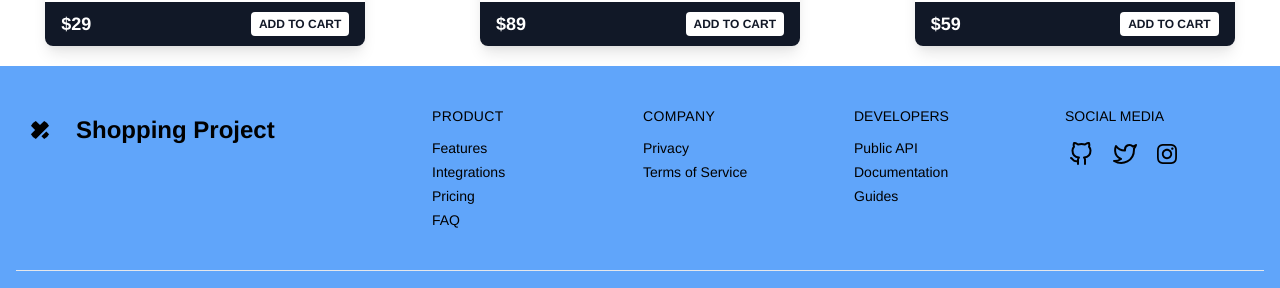
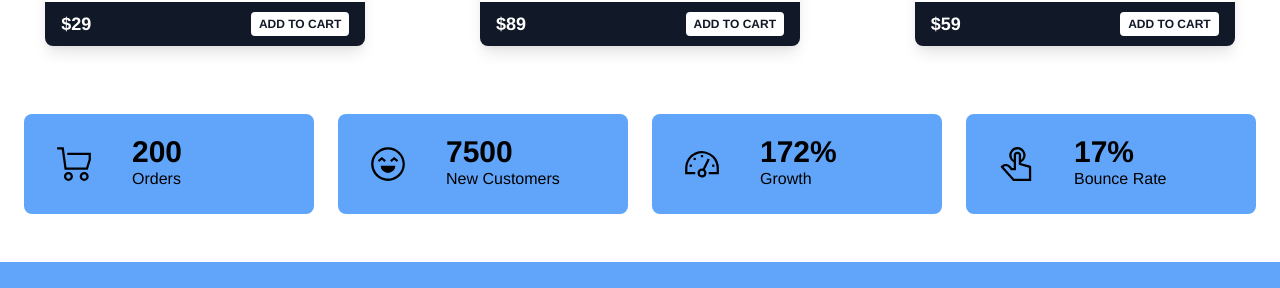
Before and after one commit to SepantaJoshani/Simple_Store_Redux, a React (Create React App) app: page /products in a window 1280 px wide. Shown: the part 772-1060 px from the top of the page. Built offline with nearby package versions, Linux system fonts and the light colour scheme; what tailwindcss-debug-screens would draw is missing.

Commit message:
adding contact page

```diff
--- a/src/App.js
+++ b/src/App.js
@@ -6,6 +6,7 @@ import Products from "./pages/Products";
 import NotFounded from './pages/NotFounded'
 import Layout from "./components/Layout/Layout";
 import ScrollToTop from "./components/ScrollToTop";
+import Contact from "./pages/Contact";
 
 
 function App() {
@@ -19,6 +20,7 @@ function App() {
         <Route path="/products" component={Products} exact />
         <Route path="/products/:productId" component={ProductInfo} />
         <Route path="/cart" component={Cart} />
+        <Route path="/contact" component={Contact} />
         <Route path="*" component={NotFounded} />
       </Switch>
     </Layout>
--- a/src/components/Layout/Header.js
+++ b/src/components/Layout/Header.js
@@ -22,8 +22,8 @@ const Header = () => {
             <NavLink className="hover:text-white" to="/products">
               Shop
             </NavLink>
-            <NavLink className="hover:text-white" to="/products">
-              About
+            <NavLink className="hover:text-white" to="/contact">
+              Contact
             </NavLink>
           </div>
         </div>
@@ -34,7 +34,7 @@ const Header = () => {
           </div>
         </div>
         <div className="flex items-center space-x-1">
-          <NavLink to="/">
+          <NavLink to="/contact">
             <UserIcon />
           </NavLink>
           <NavLink to="/cart">
@@ -51,9 +51,9 @@ const Header = () => {
         </NavLink>
         <NavLink
           className="block p-2 rounded-md hover:bg-blue-300"
-          to="/products"
+          to="/contact"
         >
-          About
+          Contact
         </NavLink>
       </div>
     </header>
--- /dev/null
+++ b/src/components/stats/Stats.js
@@ -0,0 +1,66 @@
+import React from 'react'
+
+const Stats = () => {
+    return (
+        <section className="p-6 my-6 dark:bg-coolGray-800 dark:text-coolGray-100">
+	<div className="container grid grid-cols-1 gap-6 mx-auto sm:grid-cols-2 xl:grid-cols-4">
+		<div className="flex p-4 space-x-4 bg-blue-400 rounded-lg md:space-x-6 dark:bg-coolGray-900 dark:text-coolGray-100">
+			<div className="flex justify-center p-2 align-middle rounded-lg sm:p-4 dark:bg-violet-400">
+				<svg xmlns="http://www.w3.org/2000/svg" viewBox="0 0 512 512" fill="currentColor" className="h-9 w-9 dark:text-coolGray-800">
+					<polygon points="160 96.039 160 128.039 464 128.039 464 191.384 428.5 304.039 149.932 304.039 109.932 16 16 16 16 48 82.068 48 122.068 336.039 451.968 336.039 496 196.306 496 96.039 160 96.039"></polygon>
+					<path d="M176.984,368.344a64.073,64.073,0,0,0-64,64h0a64,64,0,0,0,128,0h0A64.072,64.072,0,0,0,176.984,368.344Zm0,96a32,32,0,1,1,32-32A32.038,32.038,0,0,1,176.984,464.344Z"></path>
+					<path d="M400.984,368.344a64.073,64.073,0,0,0-64,64h0a64,64,0,0,0,128,0h0A64.072,64.072,0,0,0,400.984,368.344Zm0,96a32,32,0,1,1,32-32A32.038,32.038,0,0,1,400.984,464.344Z"></path>
+				</svg>
+			</div>
+			<div className="flex flex-col justify-center align-middle">
+				<p className="text-3xl font-semibold leading-none">200</p>
+				<p className="capitalize">Orders</p>
+			</div>
+		</div>
+		<div className="flex p-4 space-x-4 bg-blue-400 rounded-lg md:space-x-6 dark:bg-coolGray-900 dark:text-coolGray-100">
+			<div className="flex justify-center p-2 align-middle rounded-lg bg-grey-500 sm:p-4 dark:bg-violet-400">
+				<svg xmlns="http://www.w3.org/2000/svg" viewBox="0 0 512 512" fill="currentColor" className="h-9 w-9 dark:text-coolGray-800">
+					<path d="M256,16C123.452,16,16,123.452,16,256S123.452,496,256,496,496,388.548,496,256,388.548,16,256,16ZM403.078,403.078a207.253,207.253,0,1,1,44.589-66.125A207.332,207.332,0,0,1,403.078,403.078Z"></path>
+					<path d="M256,384A104,104,0,0,0,360,280H152A104,104,0,0,0,256,384Z"></path>
+					<polygon points="205.757 228.292 226.243 203.708 168 155.173 109.757 203.708 130.243 228.292 168 196.827 205.757 228.292"></polygon>
+					<polygon points="285.757 203.708 306.243 228.292 344 196.827 381.757 228.292 402.243 203.708 344 155.173 285.757 203.708"></polygon>
+				</svg>
+			</div>
+			<div className="flex flex-col justify-center align-middle">
+				<p className="text-3xl font-semibold leading-none">7500</p>
+				<p className="capitalize">New customers</p>
+			</div>
+		</div>
+		<div className="flex p-4 space-x-4 bg-blue-400 rounded-lg md:space-x-6 dark:bg-coolGray-900 dark:text-coolGray-100">
+			<div className="flex justify-center p-2 align-middle rounded-lg sm:p-4 dark:bg-violet-400">
+				<svg xmlns="http://www.w3.org/2000/svg" viewBox="0 0 512 512" fill="currentColor" className="h-9 w-9 dark:text-coolGray-800">
+					<path d="M425.706,142.294A240,240,0,0,0,16,312v88H160V368H48V312c0-114.691,93.309-208,208-208s208,93.309,208,208v56H352v32H496V312A238.432,238.432,0,0,0,425.706,142.294Z"></path>
+					<rect width="32" height="32" x="80" y="264"></rect>
+					<rect width="32" height="32" x="240" y="128"></rect>
+					<rect width="32" height="32" x="136" y="168"></rect>
+					<rect width="32" height="32" x="400" y="264"></rect>
+					<path d="M297.222,335.1l69.2-144.173-28.85-13.848L268.389,321.214A64.141,64.141,0,1,0,297.222,335.1ZM256,416a32,32,0,1,1,32-32A32.036,32.036,0,0,1,256,416Z"></path>
+				</svg>
+			</div>
+			<div className="flex flex-col justify-center align-middle">
+				<p className="text-3xl font-semibold leading-none">172%</p>
+				<p className="capitalize">Growth</p>
+			</div>
+		</div>
+		<div className="flex p-4 space-x-4 bg-blue-400 rounded-lg md:space-x-6 dark:bg-coolGray-900 dark:text-coolGray-100">
+			<div className="flex justify-center p-2 align-middle rounded-lg sm:p-4 dark:bg-violet-400">
+				<svg xmlns="http://www.w3.org/2000/svg" viewBox="0 0 512 512" fill="currentColor" className="h-9 w-9 dark:text-coolGray-800">
+					<path d="M454.423,278.957,328,243.839v-8.185a116,116,0,1,0-104,0V312H199.582l-18.494-22.6a90.414,90.414,0,0,0-126.43-13.367,20.862,20.862,0,0,0-8.026,33.47L215.084,496H472V302.08A24.067,24.067,0,0,0,454.423,278.957ZM192,132a84,84,0,1,1,136,65.9V132a52,52,0,0,0-104,0v65.9A83.866,83.866,0,0,1,192,132ZM440,464H229.3L79.141,297.75a58.438,58.438,0,0,1,77.181,11.91l28.1,34.34H256V132a20,20,0,0,1,40,0V268.161l144,40Z"></path>
+				</svg>
+			</div>
+			<div className="flex flex-col justify-center align-middle">
+				<p className="text-3xl font-semibold leading-none">17%</p>
+				<p className="capitalize">Bounce rate</p>
+			</div>
+		</div>
+	</div>
+</section>
+    )
+}
+
+export default Stats
--- a/src/index.css
+++ b/src/index.css
@@ -7,3 +7,7 @@
     box-sizing: border-box;
     font-family:'Franklin Gothic Medium', 'Arial Narrow', Arial, sans-serif;
 }
+
+textarea{
+    resize: none;
+}
--- /dev/null
+++ b/src/pages/Contact.js
@@ -0,0 +1,52 @@
+import React from 'react'
+
+const Contact = () => {
+    return (
+        <section className="py-40 dark:bg-coolGray-800 dark:text-coolGray-50">
+	<div className="grid max-w-6xl grid-cols-1 px-6 mx-auto lg:px-8 md:grid-cols-2 md:divide-x md:divide-blue-400">
+		<div className="py-6 md:py-0 md:px-6">
+			<h1 className="text-4xl font-bold">Get in touch</h1>
+			<p className="pt-2 pb-4">Fill in the form to start a conversation</p>
+			<div className="space-y-4">
+				<p className="flex items-center">
+					<svg xmlns="http://www.w3.org/2000/svg" viewBox="0 0 20 20" fill="currentColor" className="w-5 h-5 mr-2 sm:mr-6">
+						<path fillRule="evenodd" d="M5.05 4.05a7 7 0 119.9 9.9L10 18.9l-4.95-4.95a7 7 0 010-9.9zM10 11a2 2 0 100-4 2 2 0 000 4z" clipRule="evenodd"></path>
+					</svg>
+					<span>Fake address, 9999 City</span>
+				</p>
+				<p className="flex items-center">
+					<svg xmlns="http://www.w3.org/2000/svg" viewBox="0 0 20 20" fill="currentColor" className="w-5 h-5 mr-2 sm:mr-6">
+						<path d="M2 3a1 1 0 011-1h2.153a1 1 0 01.986.836l.74 4.435a1 1 0 01-.54 1.06l-1.548.773a11.037 11.037 0 006.105 6.105l.774-1.548a1 1 0 011.059-.54l4.435.74a1 1 0 01.836.986V17a1 1 0 01-1 1h-2C7.82 18 2 12.18 2 5V3z"></path>
+					</svg>
+					<span>+989355908760</span>
+				</p>
+				<p className="flex items-center">
+					<svg xmlns="http://www.w3.org/2000/svg" viewBox="0 0 20 20" fill="currentColor" className="w-5 h-5 mr-2 sm:mr-6">
+						<path d="M2.003 5.884L10 9.882l7.997-3.998A2 2 0 0016 4H4a2 2 0 00-1.997 1.884z"></path>
+						<path d="M18 8.118l-8 4-8-4V14a2 2 0 002 2h12a2 2 0 002-2V8.118z"></path>
+					</svg>
+					<span>Sepanta_97@Yahoo.com</span>
+				</p>
+			</div>
+		</div>
+		<form novalidate="" className="flex flex-col py-6 space-y-6 md:py-0 md:px-6 ng-untouched ng-pristine ng-valid focus:outline-none">
+			<label className="block">
+				<span className="mb-1">Full name</span>
+				<input name='name' type="text" placeholder="Enter Your Name" className="block w-full rounded-md shadow-md outline-none dark:bg-coolGray-800"required />
+			</label>
+			<label className="block">
+				<span className="mb-1">Email address</span>
+				<input type="email" name='email' placeholder="Enter Your Email" className="block w-full rounded-md shadow-md outline-none dark:bg-coolGray-800"required/>
+			</label>
+			<label className="block">
+				<span className="mb-1">Message</span>
+				<textarea  rows="3"  className="block w-full rounded-md ring ring-gray-300 dark:bg-coolGray-800"></textarea>
+			</label>
+			<button type="button" className="self-center px-8 py-3 text-lg bg-blue-400 rounded-lg resize-none focus:ring hover:ring focus:ring-opacity-75 dark:bg-violet-400 dark:text-coolGray-900 focus:ring-violet-400 hover:ring-violet-400">Submit</button>
+		</form>
+	</div>
+</section>
+    )
+}
+
+export default Contact
--- a/src/pages/Products.js
+++ b/src/pages/Products.js
@@ -1,7 +1,7 @@
 import React, { Fragment } from "react";
-import LoremIpsum from "react-lorem-ipsum";
 import ProductItem from "../components/ProductsItem/ProductItem";
 import products from "../products";
+import Stats from '../components/stats/Stats'
 const Products = () => {
   return (
    <Fragment>
@@ -19,6 +19,7 @@ const Products = () => {
         ))}
       </div>
     </section>
+    <Stats />
    </Fragment>
   );
 };
```
